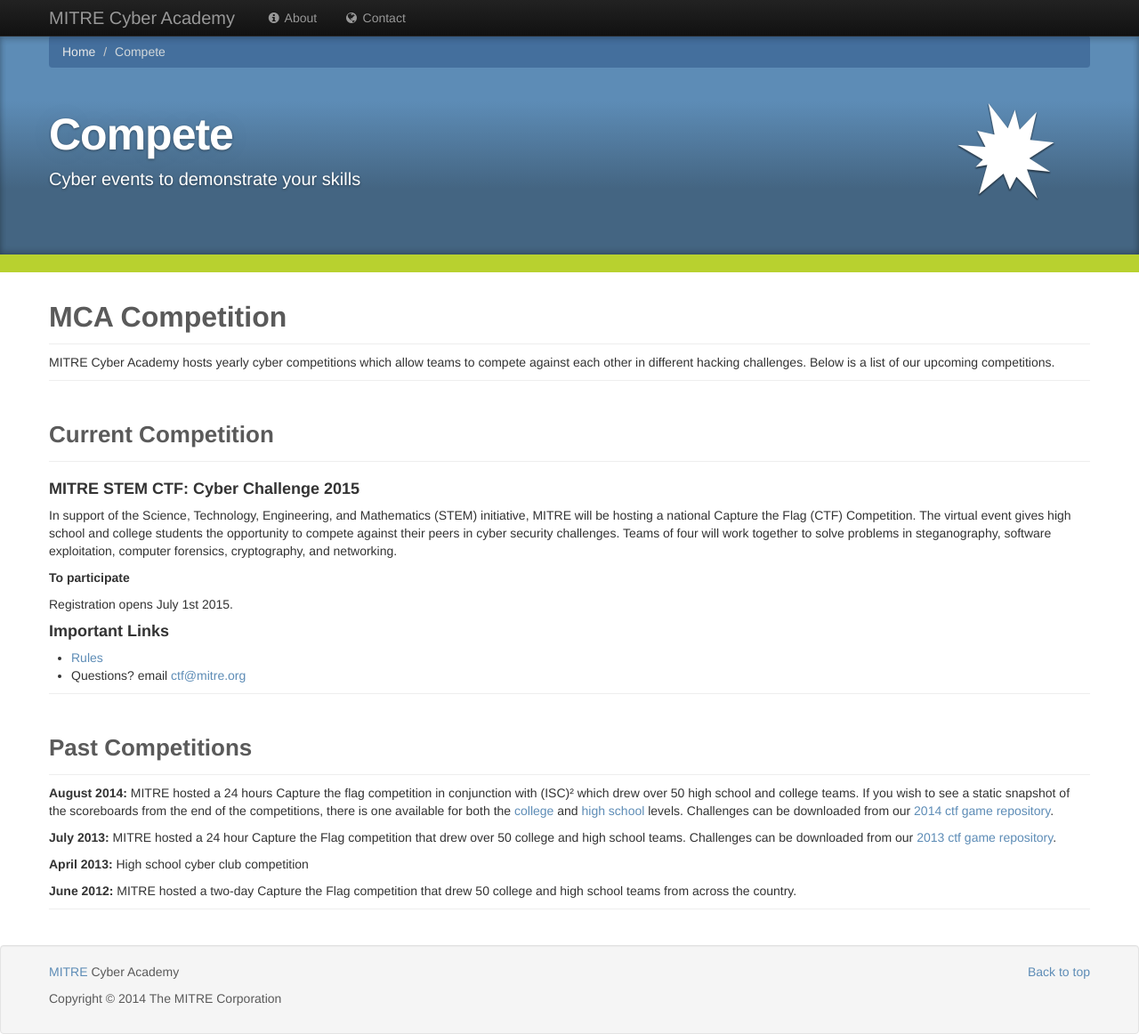
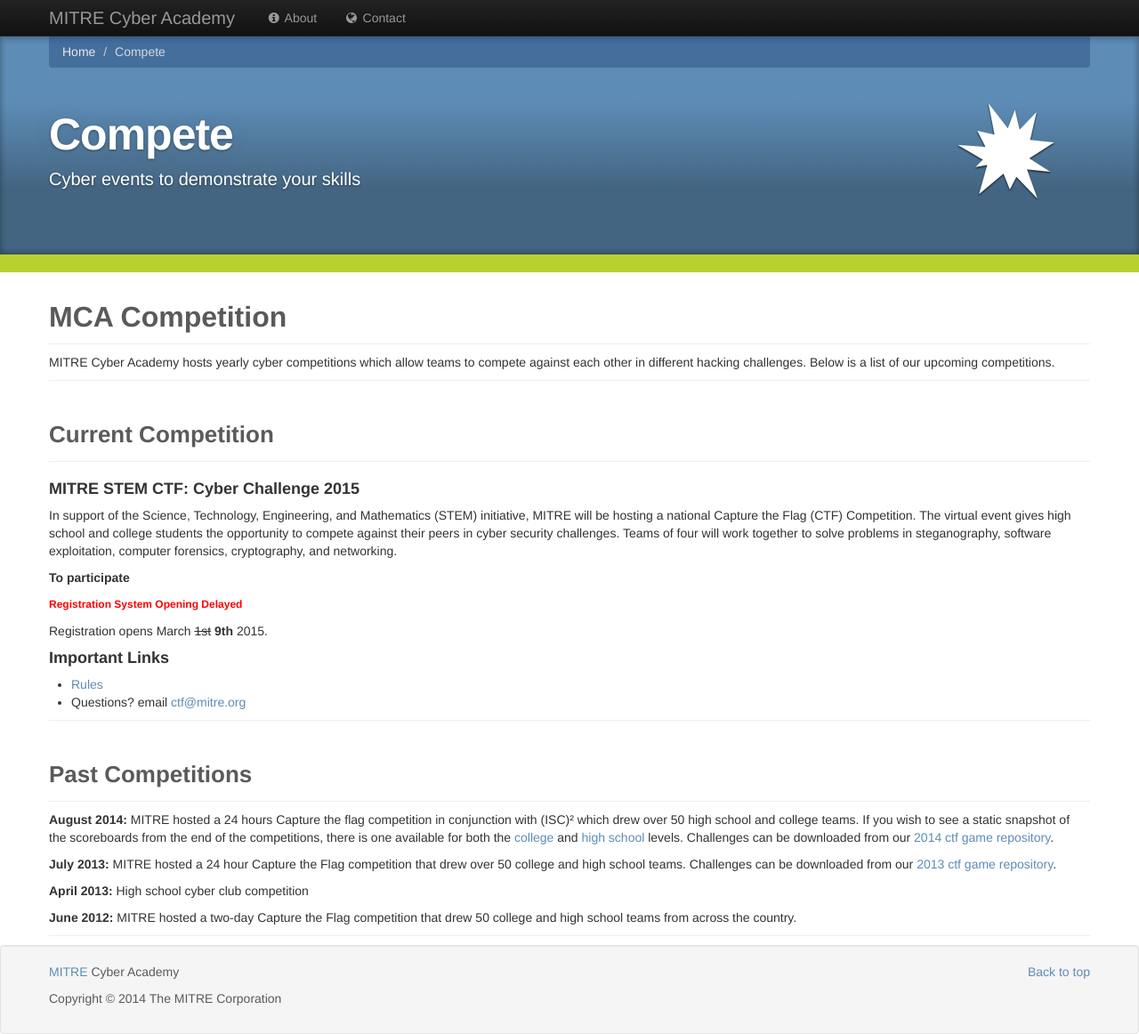
Before and after one commit to mitre-cyber-academy/mitre-cyber-academy.github.io, a Jekyll site: the page built from competitions/index.html, in a window 1280 px wide and 1162 px high. Shown: the whole window at 89% size. Built offline with Jekyll 4.4.1, drawn with Linux system fonts in a browser that asks for light colours.

Commit message:
Updating registration opening date.

```diff
--- a/competitions/index.html
+++ b/competitions/index.html
@@ -43,7 +43,8 @@ redirect_from:
 
         <h5>To participate </h5>
         <p>
-            Registration opens July 1st 2015.
+            <h6 style="color:red;">Registration System Opening Delayed</h6>
+            Registration opens March <s>1st</s> <b>9th</b> 2015.
         </p>
 
         <h4>Important Links</h4>
```
